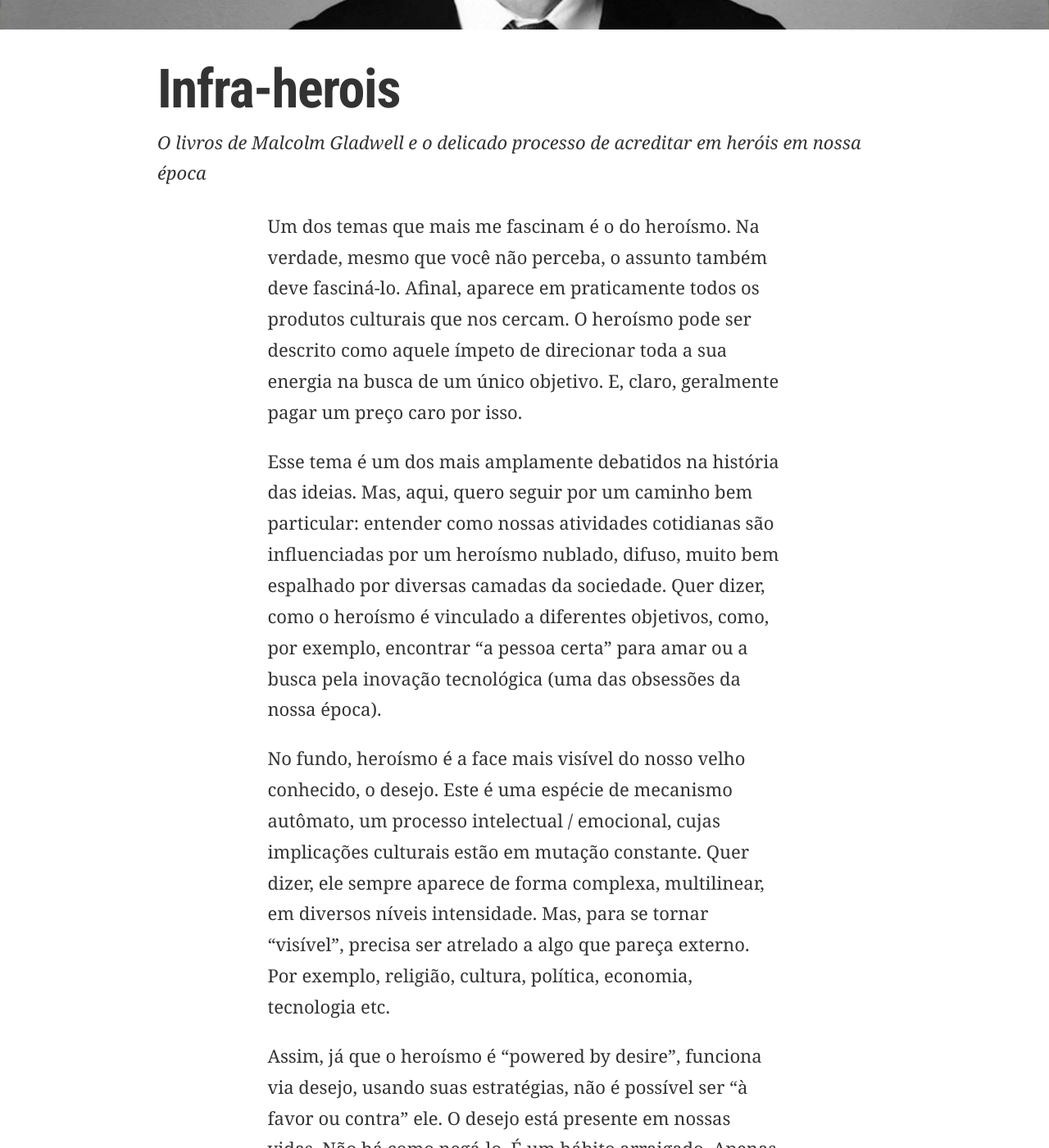
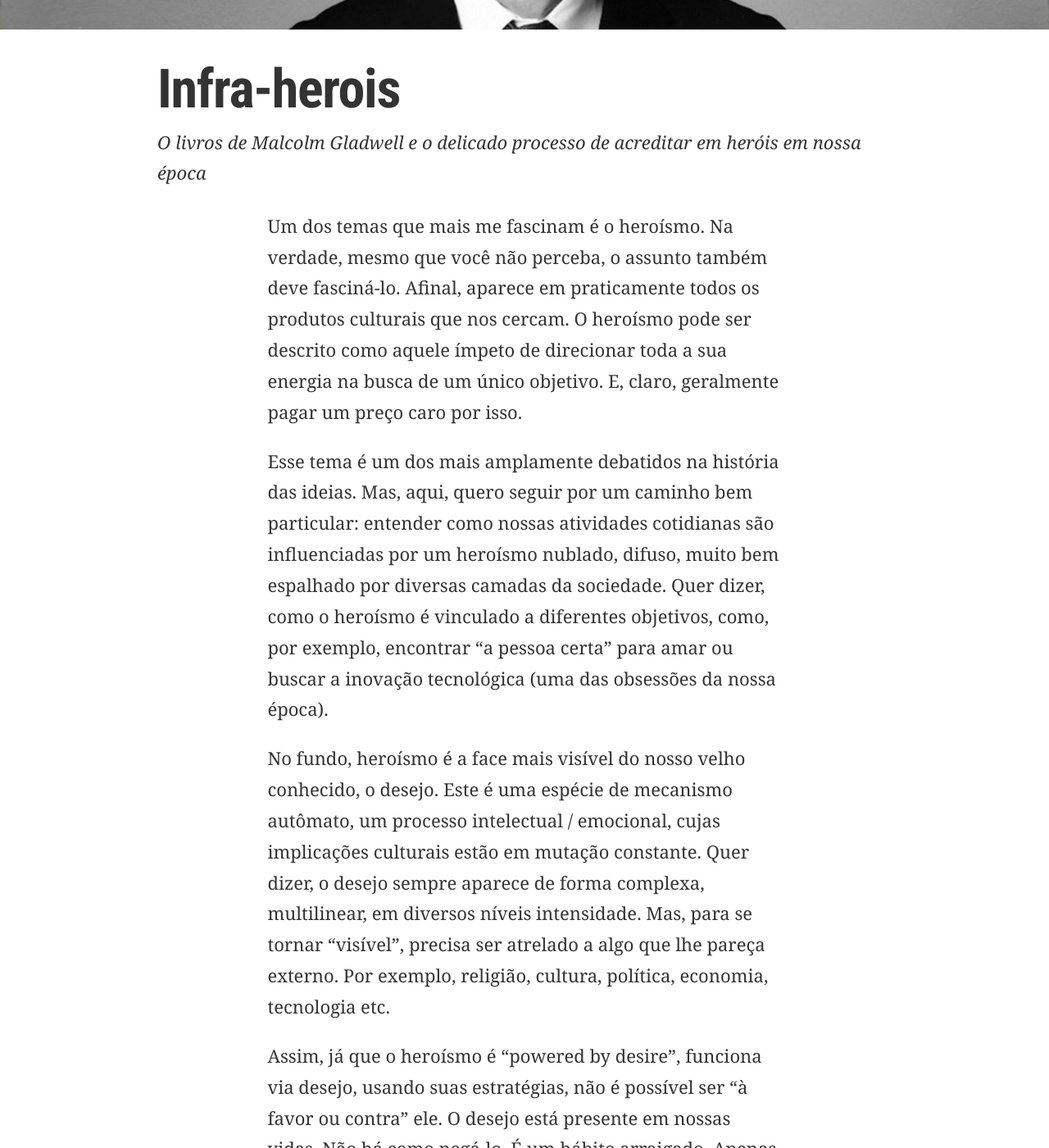
Before and after one commit to eduf/eduf.github.com, a Jekyll site: the page built from _posts/2013-07-08-infra-herois.md, in a window 1280 px wide and 1400 px high, scrolled down 454 px. Shown: the whole window at 82% size. Built offline with Jekyll 4.4.1, drawn with Linux system fonts in a browser that asks for light colours; nearby versions of some CDN libraries; comment, search, counter and statistics services are not loaded; some of the changed text lies outside the part shown.

Commit message:
Extendendo GDWL

```diff
--- a/_posts/2013-07-08-infra-herois.md
+++ b/_posts/2013-07-08-infra-herois.md
@@ -11,21 +11,23 @@
 - /images/gladwell.jpg
 ---
 
-Um dos temas que mais me fascinam é o do heroísmo. Na verdade, mesmo que você não perceba, o assunto também deve fasciná-lo. Afinal, aparece em praticamente todos os produtos culturais que nos cercam. O heroísmo pode ser descrito como aquele ímpeto de direcionar toda a sua energia na busca de um único objetivo. E, claro, geralmente pagar um preço caro por isso.
+Um dos temas que mais me fascinam é o heroísmo. Na verdade, mesmo que você não perceba, o assunto também deve fasciná-lo. Afinal, aparece em praticamente todos os produtos culturais que nos cercam. O heroísmo pode ser descrito como aquele ímpeto de direcionar toda a sua energia na busca de um único objetivo. E, claro, geralmente pagar um preço caro por isso.
 
-Esse tema é um dos mais amplamente debatidos na história das ideias. Mas, aqui, quero seguir por um caminho bem particular: entender como nossas atividades cotidianas são influenciadas por um heroísmo nublado, difuso, muito bem espalhado por diversas camadas da sociedade. Quer dizer, como o heroísmo é vinculado a diferentes objetivos, como, por exemplo, encontrar “a pessoa certa” para amar ou a busca pela inovação tecnológica (uma das obsessões da nossa época).
+Esse tema é um dos mais amplamente debatidos na história das ideias. Mas, aqui, quero seguir por um caminho bem particular: entender como nossas atividades cotidianas são influenciadas por um heroísmo nublado, difuso, muito bem espalhado por diversas camadas da sociedade. Quer dizer, como o heroísmo é vinculado a diferentes objetivos, como, por exemplo, encontrar “a pessoa certa” para amar ou buscar a inovação tecnológica (uma das obsessões da nossa época).
 
-No fundo, heroísmo é a face mais visível do nosso velho conhecido, o desejo. Este é uma espécie de mecanismo autômato, um processo intelectual / emocional, cujas implicações culturais estão em mutação constante. Quer dizer, ele sempre aparece de forma complexa, multilinear, em diversos níveis intensidade. Mas, para se tornar “visível”, precisa ser atrelado a algo que pareça externo. Por exemplo, religião, cultura, política, economia, tecnologia etc.
+No fundo, heroísmo é a face mais visível do nosso velho conhecido, o desejo. Este é uma espécie de mecanismo autômato, um processo intelectual / emocional, cujas implicações culturais estão em mutação constante. Quer dizer, o desejo sempre aparece de forma complexa, multilinear, em diversos níveis intensidade. Mas, para se tornar “visível”, precisa ser atrelado a algo que lhe pareça externo. Por exemplo, religião, cultura, política, economia, tecnologia etc.
 
-Assim, já que o heroísmo é "powered by desire", funciona via desejo, usando suas estratégias, não é possível ser “à favor ou contra” ele. O desejo está presente em nossas vidas. Não há como negá-lo. É um hábito arraigado. Apenas podemos lidar com ele *cotidianamente*, sem grandes expectativas de “vencê-lo” (crença que implicaria, de novo, em heroísmo).
+Assim, já que o heroísmo é "powered by desire", funciona via desejo, usando suas estratégias, não é possível ser “à favor ou contra” ele. O desejo está presente em nossas vidas. Não há como negá-lo. É um hábito arraigado. Apenas podemos lidar com ele *cotidianamente*, com realismo e sem grandes expectativas de “vencê-lo” (crença que implicaria, de novo, em heroísmo).
 
 ## A sedução do heroísmo
 
 O heroísmo é extremamente sedutor por ser *simplista*. De alguma forma, torna nossa vida mais fácil, parece organizar uma realidade aparentemente caótica.
 
-Assim, todo herói acredita que compreende a realidade melhor que “os outros”. Consciente ou inconscientemente, acha que tem uma capacidade mais ampla de calcular a imensa concatenação de causas e efeitos que resultam naquilo que chamamos de realidade. Por isso, o herói quase sempre cria algum tipo de fundamentalismo.
+Todo herói acredita que compreende a realidade melhor que “os outros”. Consciente ou inconscientemente, acha que tem uma capacidade mais ampla de calcular a imensa concatenação de causas e efeitos que resultam naquilo que chamamos de vida. Por isso, o herói quase sempre cria algum tipo de fundamentalismo.
 
-Esse casulo cognitivo sempre está sob ameaça. É que sempre surge aquilo que poderíamos chamar de “fenômenos adventícios”, coisas inesperadas, cujas causas e consequências não somos capazes de determinar imediatamente. Esses fatores parecem surgir “do nada”. Ou pior: “de tudo”, concatenados a partir de múltiplos lugares, difíceis de identificar. Eles produzem um momento de confusão, uma brecha que pode nos obrigar a rearranjar a trajetória.
+Esse casulo cognitivo sempre está sob ameaça. É que sempre surge aquilo que poderíamos chamar de “fenômenos adventícios”, coisas inesperadas, cujas causas e consequências não somos capazes de determinar imediatamente.
+
+Esses fatores parecem surgir “do nada”. Ou pior: “de tudo”, combinados a partir de múltiplos lugares, difíceis de identificar. Eles produzem um momento de confusão, uma brecha que pode nos obrigar a rearranjar a trajetória.
 
 Com a atual aceleração da circulação da informação, nunca foi tão fácil criar seus próprios nichos heróicos. Mas também, provavelmente, nunca foi tão difícil mantê-los. Hoje em dia, é preciso trabalhar duro para ser sectário. As bombas anti-identidades fixas, os mísseis anti-heróicos vêm de todos os lugares, de diversas formas.
 
```
Also changed, not shown: other parts of _posts/2013-07-08-infra-herois.md (+6 -2 lines).
